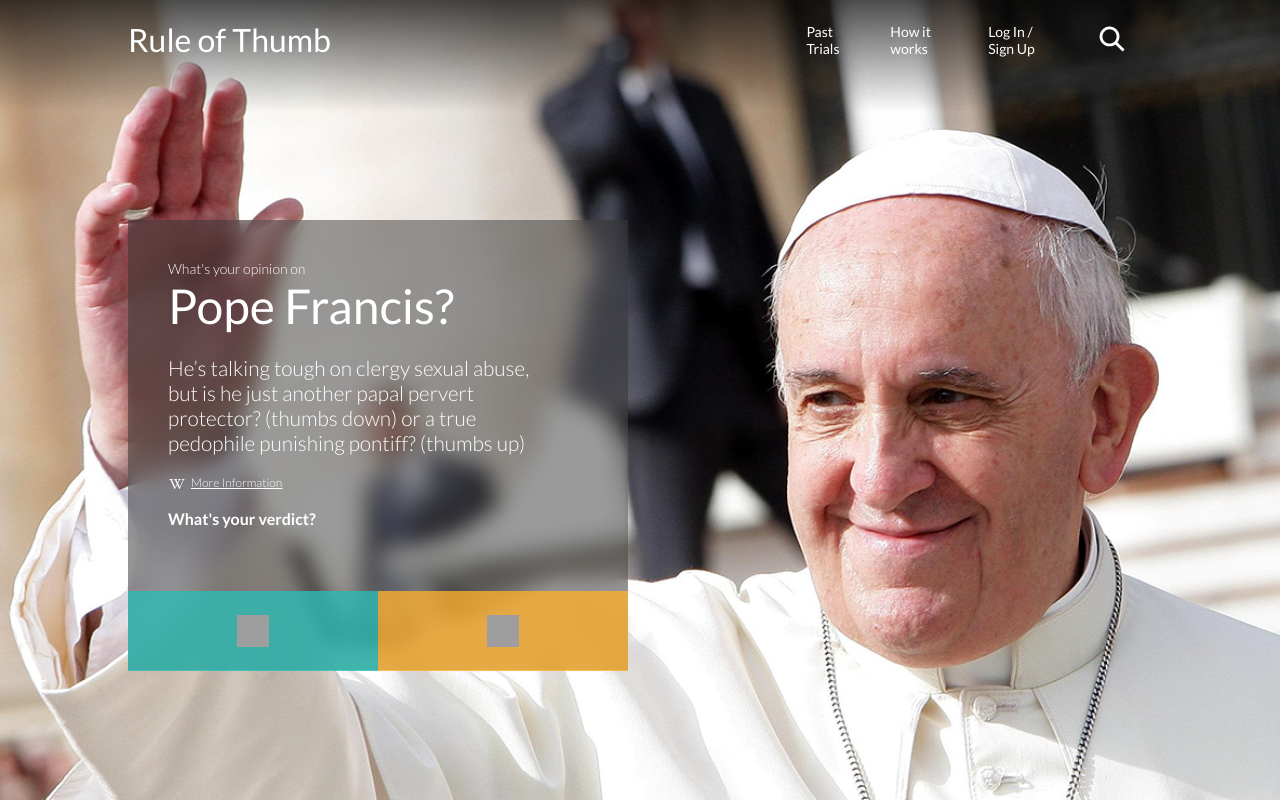
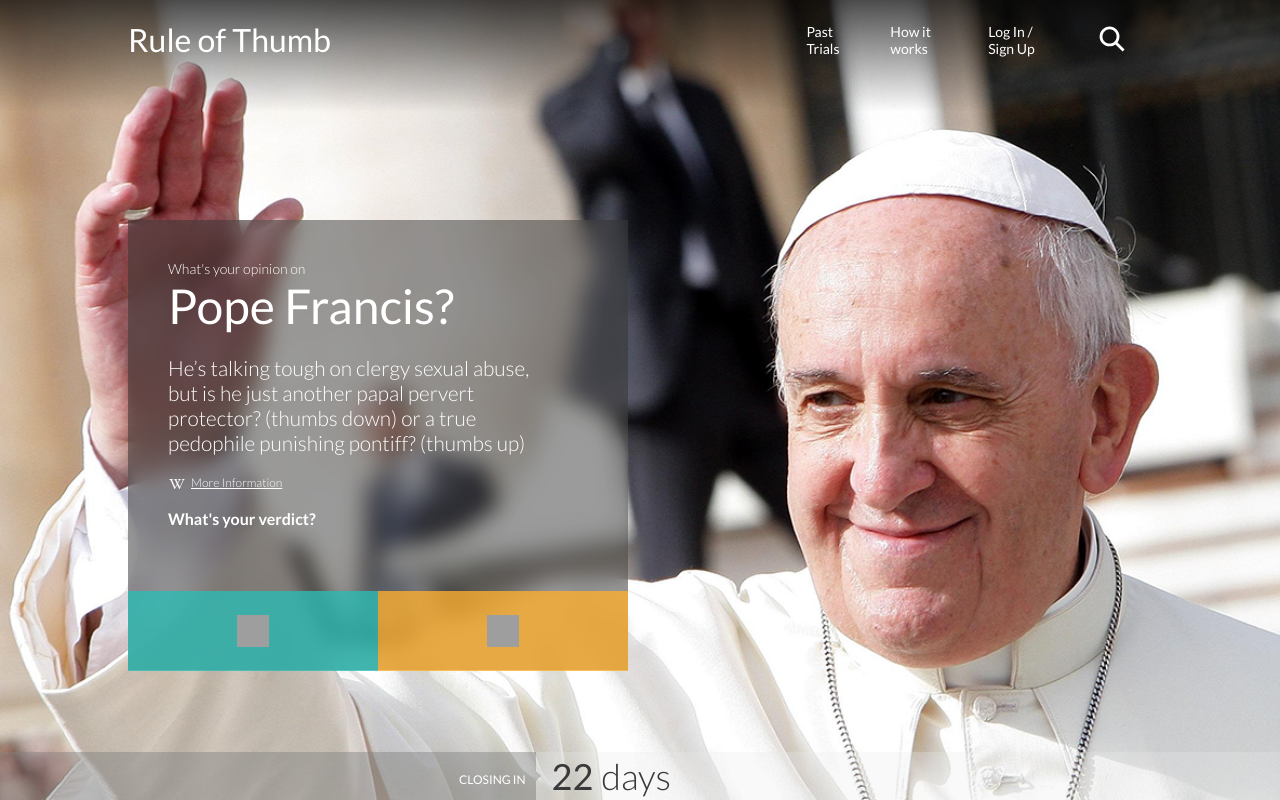
Before and after one commit to lhernandezd/Zemoga-UI-Test, a React app: page / in a window 1280 px wide. Built offline with nearby package versions, Linux system fonts and the light colour scheme; grey boxes are pictures that could not be loaded.

Commit message:
Add Header footer

```diff
--- /dev/null
+++ b/src/app/components/Header/Footer.js
@@ -0,0 +1,80 @@
+import React from "react";
+
+import styled from "styled-components";
+
+const Footer = styled.div`
+  background-color: #eaeaea45;
+  bottom: 0;
+  display: inline-flex;
+  height: 3rem;
+  left: 0;
+  position: absolute;
+  width: 100%;
+`;
+
+const LeftSection = styled.div`
+  background-color: #3a3a3a45;
+  position: relative;
+  width: 50%;
+  &:after {
+    border-top: 5px solid transparent;
+    border-left: 5px solid  #3a3a3a45;
+    border-bottom: 5px solid transparent;
+    content: "";
+    height: 0;
+    left: 100%;
+    position: absolute;
+    top: 40%;
+    width: 0;
+    z-index: 1;
+  }
+`;
+
+const SectionText = styled.p`
+  color: white;
+  font-size: 0.75rem;
+  line-height: 2rem;
+  padding-right: 0.625rem;
+  text-align: right;
+`;
+
+const SectionTextRight = styled.p`
+  color: #3a3a3a;
+  font-size: 2.25rem;
+  font-weight: 150;
+  margin: 0;
+  line-height: 3rem;
+  text-align: left;
+`;
+
+const RightSection = styled.div`
+  display: flex;
+  height: 3rem;
+  justify-content: flex-start;
+  margin-left: 1rem;
+  text-align: left;
+  width: 68%;
+`;
+
+const SectionFocusText = styled.span`
+  font-weight: 500;
+  margin-right: 0.5rem;
+`;
+
+const FooterComponent = () => (
+  <Footer>
+    <LeftSection>
+      <SectionText>
+        CLOSING IN
+      </SectionText>
+    </LeftSection>
+    <RightSection>
+      <SectionTextRight>
+        <SectionFocusText>22</SectionFocusText>
+        days
+      </SectionTextRight>
+    </RightSection>
+  </Footer>
+);
+
+export default FooterComponent;
--- a/src/app/components/Header/index.js
+++ b/src/app/components/Header/index.js
@@ -4,6 +4,7 @@ import styled from "styled-components";
 import Container from "../shared/Container";
 import Navbar from "./Navbar";
 import Card from "./Card";
+import Footer from "./Footer";
 
 import HeaderImage from "../../../public/assets/francis.png";
 
@@ -27,6 +28,7 @@ const HeaderComponent = () => (
     <Container>
       <Navbar />
       <Card />
+      <Footer />
     </Container>
   </Header>
 );
```
